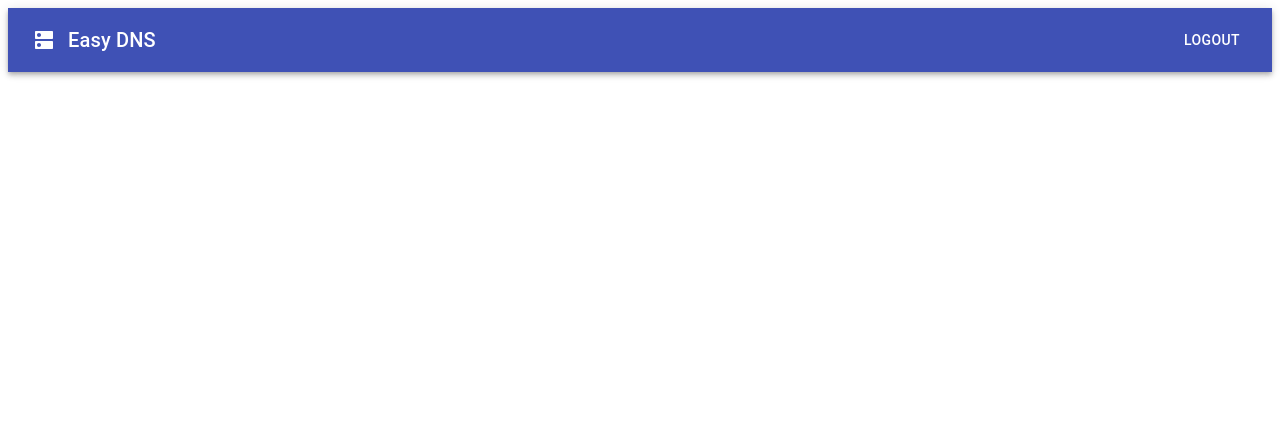
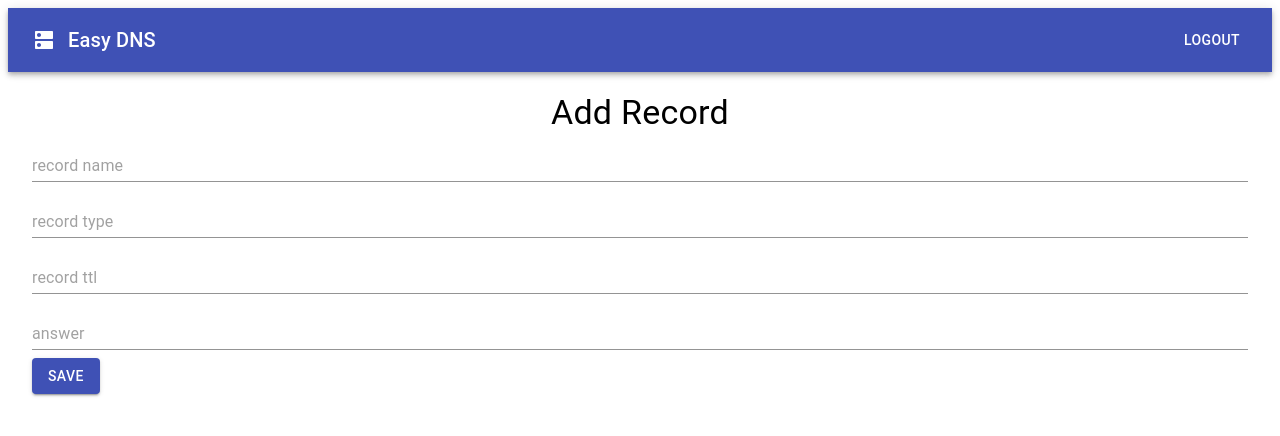
Before and after one commit to ribeiro-rodrigo/easy-dns-ui, a React (Create React App) app: page /add-record in a window 1280 px wide. Shown: the top 436 px of the page. Built offline with nearby package versions, Linux system fonts and the light colour scheme.

Commit message:
implementando tela de cadastro de registro

```diff
--- a/src/components/RouterComponent.jsx
+++ b/src/components/RouterComponent.jsx
@@ -2,12 +2,15 @@ import { BrowserRouter as Router, Route, Switch } from 'react-router-dom';
 import React from 'react';
 
 import ListDnsRecordsComponent from './dns_records/ListDnsRecordsComponent'
+import AddDnsRecordComponent from './dns_records/AddDnsRecordComponent'
 
 const AppRouter = () => (
     <div style={style}>
         <Router>
             <Switch>
                 <Route path="/" exact component={ListDnsRecordsComponent} />
+                <Route path="/records" exact component={ListDnsRecordsComponent} />
+                <Route path="/add-record" component={AddDnsRecordComponent} />
             </Switch>
         </Router>
     </div>
--- /dev/null
+++ b/src/components/dns_records/AddDnsRecordComponent.jsx
@@ -0,0 +1,57 @@
+import React, { Component } from 'react'
+import TextField from '@material-ui/core/TextField';
+import Button from '@material-ui/core/Button';
+import Typography from '@material-ui/core/Typography';
+
+class AddDnsRecordComponent extends Component {
+    constructor(props) {
+        super(props);
+        this.state = {
+            zone: '',
+            name: '',
+            type: '',
+            ttl: '',
+            answer: '',
+            message: null
+        }
+
+        this.saveRecord = this.saveRecord.bind(this);
+    }
+
+    saveRecord() {
+
+    }
+
+    render() {
+        return (
+
+            <div>
+                <Typography variant="h4" style={style}>Add Record</Typography>
+                <form style={formContainer}>
+                    <TextField type="text" placeholder="record name" fullWidth margin="normal"
+                        name="name" value={this.state.name} />
+                    <TextField type="text" placeholder="record type" fullWidth margin="normal"
+                        name="type" value={this.state.type} />
+                    <TextField type="text" placeholder="record ttl" fullWidth margin="normal"
+                        name="ttl" value={this.state.ttl} />
+                    <TextField type="text" placeholder="answer" fullWidth margin="normal"
+                        name="answer" value={this.state.answer} />
+                    <Button variant="contained" color="primary" onClick={this.saveRecord}>Save</Button>
+                </form>
+            </div>
+
+        )
+    }
+}
+
+const formContainer = {
+    display: 'flex',
+    flexFlow: 'row wrap'
+};
+
+const style = {
+    display: 'flex',
+    justifyContent: 'center'
+}
+
+export default AddDnsRecordComponent;
--- a/src/components/dns_records/ListDnsRecordsComponent.jsx
+++ b/src/components/dns_records/ListDnsRecordsComponent.jsx
@@ -20,6 +20,7 @@ class ListDnsRecordsComponent extends Component {
         }
 
         this.reloadRecordsList = this.reloadRecordsList.bind(this);
+        this.addRecord = this.addRecord.bind(this);
     }
 
     async componentDidMount() {
@@ -33,11 +34,15 @@ class ListDnsRecordsComponent extends Component {
         })
     }
 
+    addRecord() {
+        this.props.history.push('/add-record')
+    }
+
     render() {
         return (
             <div>
                 <Typography variant="h4" style={style}>DNS Records</Typography>
-                <Button variant="contained" color="primary">Add Record</Button>
+                <Button variant="contained" color="primary" onClick={() => this.addRecord()}>Add Record</Button>
                 <Table>
                     <TableHead>
                         <TableRow>
```
